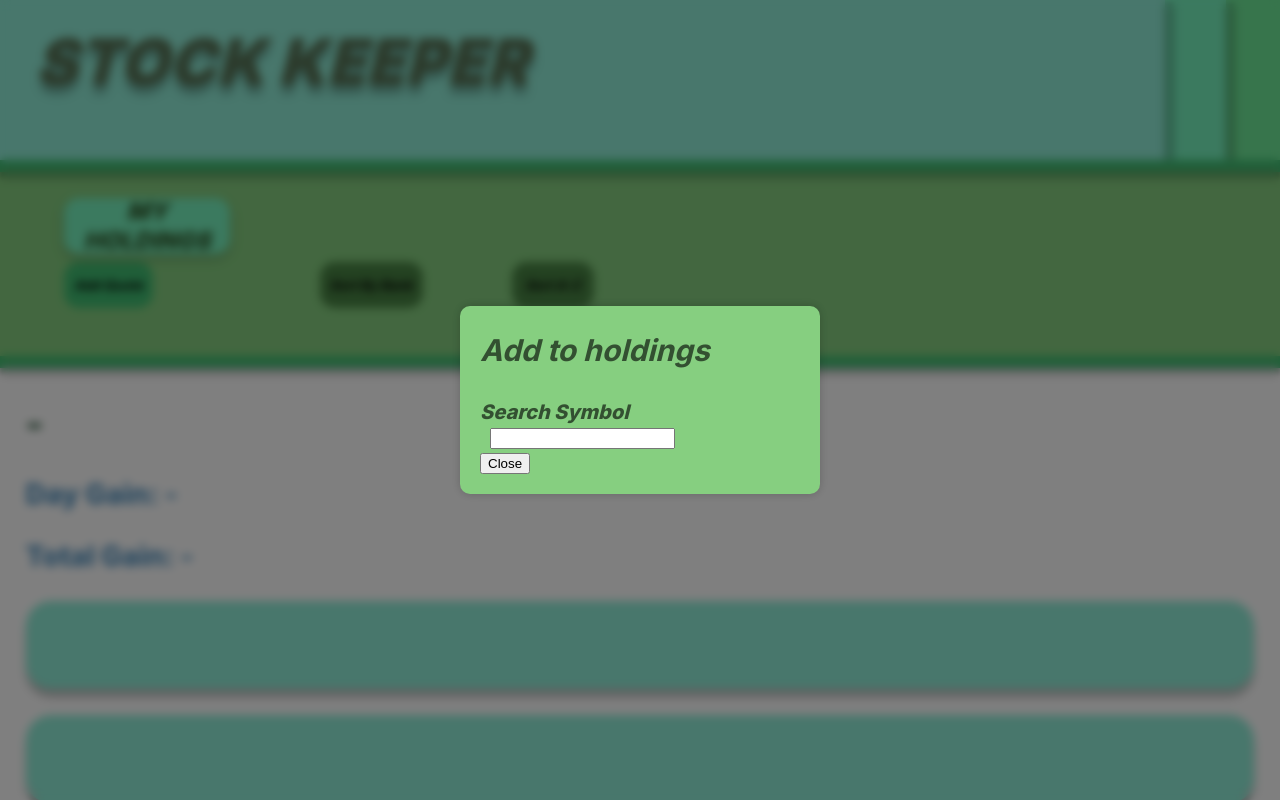
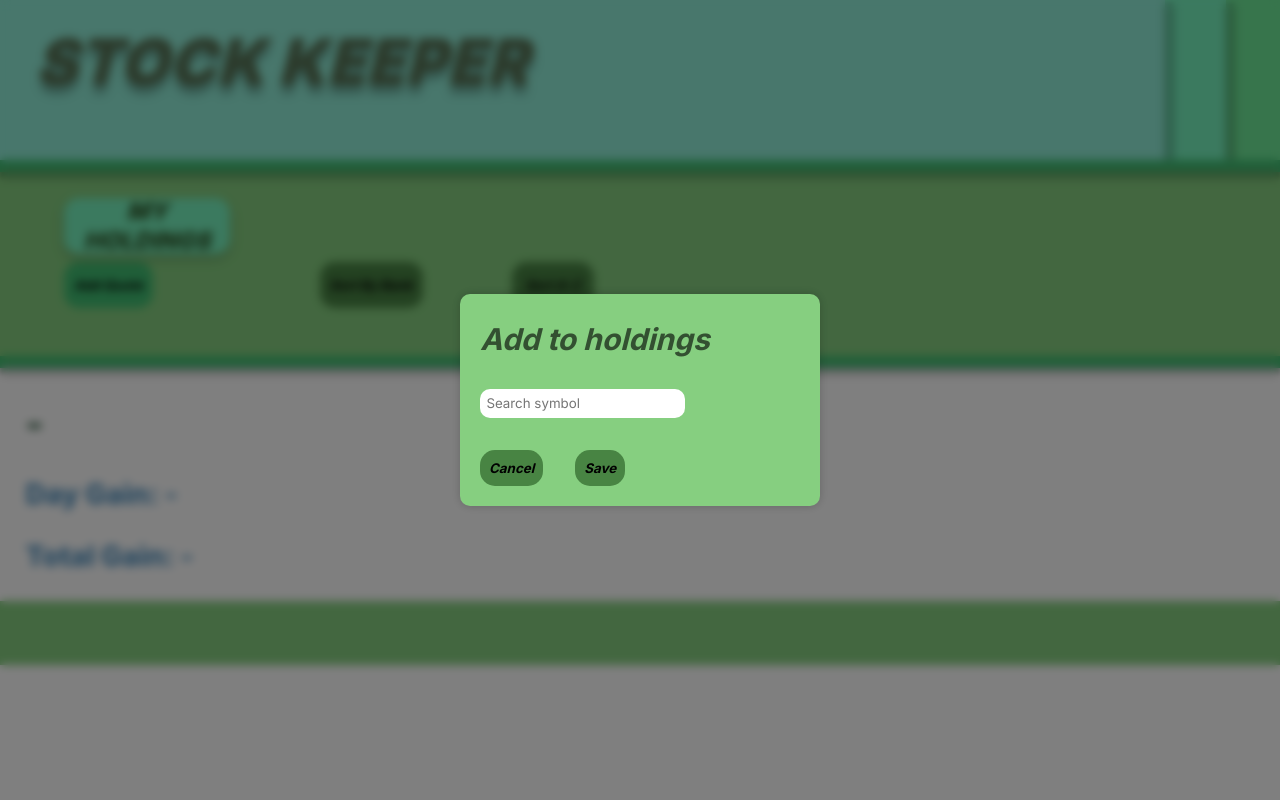
Before and after one commit to nshang3/stockapp, a React (Create React App) app: page / in a window 1280 px wide. Both pictures are taken after a click on the button "Add Quote". Shown: the top 800 px of the page. Built offline with nearby package versions, Linux system fonts and the light colour scheme.

Commit message:
1st iteration of add quote btn

```diff
--- a/src/AddQuote.css
+++ b/src/AddQuote.css
@@ -34,5 +34,30 @@
   }
 
   #searchSym {
-    margin-left: 3%;
+    border: none;
+    outline: none;
+    border-radius: 10px;
+    color: #335031;
+    padding: 2%;
+    margin-left: 0;
+    margin-bottom: 10%;
+    font-family: inherit;
   }
+
+  .btn{
+    background: #488443;
+    transition-duration: 0.4s;
+    cursor: pointer;
+    border: none;
+    font-family: Inter;
+    font-style: italic;
+    font-weight: 700;
+    padding: 10px 9px 10px 9px;
+    border-radius: 15px;
+    margin-right: 10%;
+  }
+
+  .btn:hover{
+    background-color: #376a32;
+    color: white;
+  }
--- a/src/AddQuote.js
+++ b/src/AddQuote.js
@@ -1,16 +1,21 @@
-import './AddQuote.css'
+import './AddQuote.css';
+import VQuote from './VQuote.js';
+import { useState } from 'react';
 
-function AddQuote({onClose}){
+function AddQuote({onClose, createVQuote}){
+    //cosnt [isAddQuote, setisAddQuote] = useState(false)
+
     return (
 
     <div className="popup-container">
       <div className="popup">
         <h2 className="title">Add to holdings</h2>
         <form >
-            <label for="searchSym">Search Symbol</label>
-            <input type="text" id="searchSym" name="searchSym"/>
+            <input type="text" id="searchSym" name="searchSym" placeholder='Search symbol'/>
         </form>
-        <button onClick={onClose}>Close</button>
+        <button onClick={onClose} className="btn"> Cancel </button>
+        <button onClick={() => {createVQuote(); onClose();}} className="btn"> Save </button>
+
       </div>
     </div>
 
--- a/src/App.js
+++ b/src/App.js
@@ -19,12 +19,18 @@ function VSummary(){
 }
 function App() {
   const [isQuote, setIsQuote] = useState(false)
+  const [VQuotes, setVQuote] = useState([])
+
 
   const openAddQ = () =>{
     setIsQuote(true)
   }
   const closeAddQ = () =>{
     setIsQuote(false)
+  }
+
+  function genVQuote(){
+    setVQuote([...VQuotes, "stock"])
   }
 
   return (
@@ -43,23 +49,19 @@ function App() {
       <h2 className="holdingsBox">MY HOLDINGS</h2>
 
       <button className="quoteBtn" onClick={openAddQ}> Add Quote</button>
-      {isQuote && <AddQuote onClose={closeAddQ}/>}
+      {isQuote && <AddQuote onClose={closeAddQ} createVQuote={genVQuote}/>}
 
       <button className="bankBtn">Sort By Bank</button>
       <button className="sortBtn">Sort A-Z</button>
-      </section>
+    </section>
 
     <div className="line">
     </div>
 
     <VSummary />
-    <VQuote />
-    <VQuote />
-    <VQuote />
-    <VQuote />
-    <VQuote />
-    <VQuote />
-    <VQuote />
+
+    {VQuotes.map(quote => <VQuote text={quote} /> )}
+
 
     <footer className="Footer"></footer>
   </>
--- a/src/VQuote.js
+++ b/src/VQuote.js
@@ -11,7 +11,7 @@ const options = {
 	}
 };
 
-  function VQuote(){
+  function VQuote({text}){
     // try {
     //     fetch(url, options)
     //     .then(function(resp){
@@ -29,7 +29,7 @@ const options = {
     return (
         <>
         <section className="Quote">
-
+        <p>{text}</p>
         </section>
         </>
     )
```
